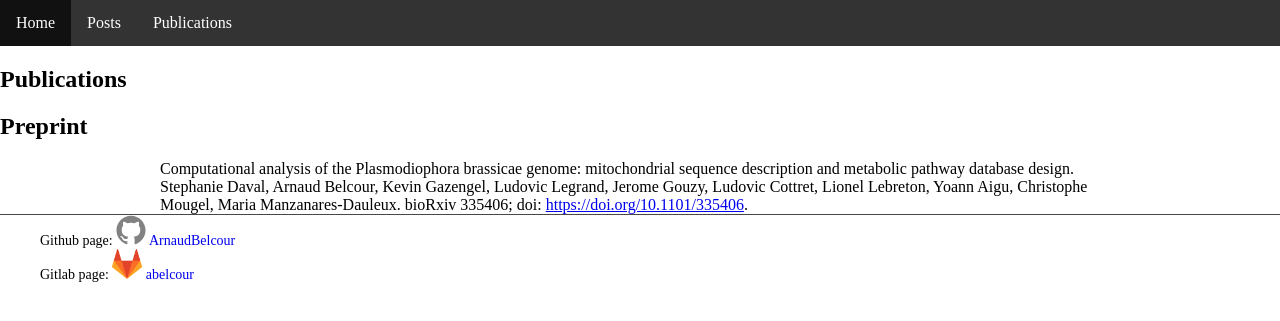
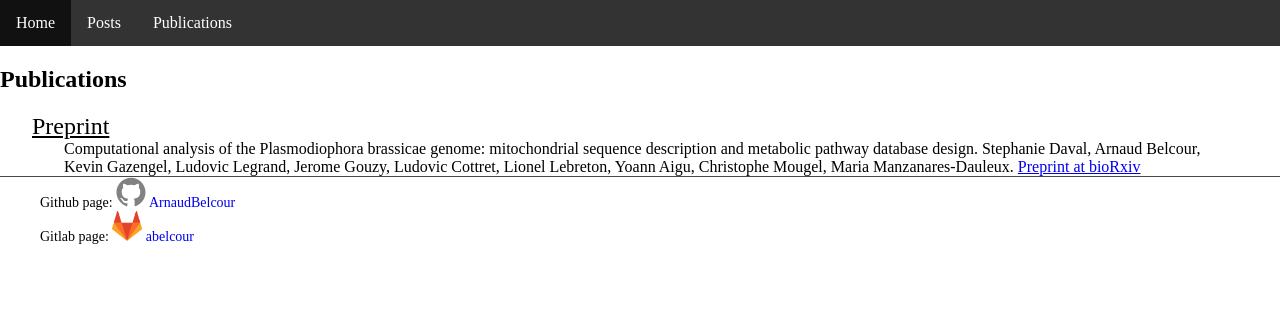
Before and after one commit to ArnaudBelcour/blog, a Jekyll site: the page built from publications.html, in a window 1280 px wide. Shown: the top 321 px of the page. Built offline with Jekyll 4.4.1, drawn with Linux system fonts in a browser that asks for light colours.

Commit message:
Change CSS for h2 in Publications.

```diff
--- a/assets/css/style.css
+++ b/assets/css/style.css
@@ -1,3 +1,16 @@
+div.Publications p {
+  margin: auto;
+  width: 90%;
+}
+
+div.Publications h2 {
+  text-decoration: underline;
+  font-size: 1.5em;
+  font-weight:normal;
+  margin: auto;
+  width: 95%;
+}
+
 html,body {
   margin:0;
   padding:0;
--- a/publications.html
+++ b/publications.html
@@ -3,12 +3,14 @@ layout: default
 title: Publications
 permalink: publications/
 ---
-<div class="Home" id="content">
+<div class="Publications" id="content">
 
 	<h1 class="page-heading">Publications</h1>
 		<h2>Preprint</h2>
 			<p> Computational analysis of the Plasmodiophora brassicae genome: mitochondrial sequence description and metabolic pathway database design.
+
 				Stephanie Daval, Arnaud Belcour, Kevin Gazengel, Ludovic Legrand, Jerome Gouzy, Ludovic Cottret, Lionel Lebreton, Yoann Aigu, Christophe Mougel, Maria Manzanares-Dauleux.
-				bioRxiv 335406; doi: <a href='https://doi.org/10.1101/335406'>https://doi.org/10.1101/335406</a>.</p>
+
+				<a href='https://doi.org/10.1101/335406'>Preprint at bioRxiv</a></p>
 
 </div>
```
